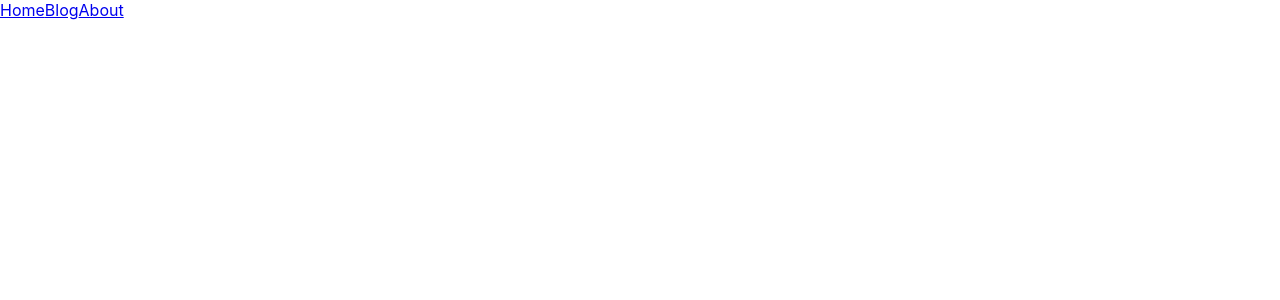
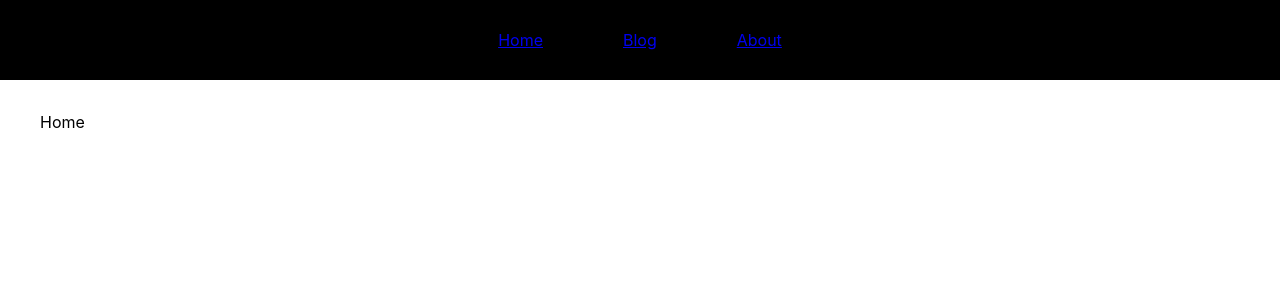
Before and after one commit to 1Alisa1/Blog, a React (Create React App) app: page / in a window 1280 px wide. Shown: the top 300 px of the page. Built offline with nearby package versions, Linux system fonts and the light colour scheme.

Commit message:
add scss

```diff
--- a/package.json
+++ b/package.json
@@ -40,5 +40,8 @@
       "last 1 firefox version",
       "last 1 safari version"
     ]
+  },
+  "devDependencies": {
+    "sass": "^1.56.0"
   }
 }
--- a/src/App.tsx
+++ b/src/App.tsx
@@ -7,10 +7,10 @@ import NotFoundPage from './pages/notFoundPage';
 function App() {
   return (
     <>
-      <header>
-        <Link to='/'>Home</Link>
-        <Link to='/blog'>Blog</Link>
-        <Link to='/about'>About</Link>
+      <header className='nav'>
+          <Link to='/'>Home</Link>
+          <Link to='/blog'>Blog</Link>
+          <Link to='/about'>About</Link>
       </header>
       <Routes>
         <Route path='/' element={<HomePage />} />;
--- a/src/index.css
+++ /dev/null
@@ -1,13 +0,0 @@
-body {
-  margin: 0;
-  font-family: -apple-system, BlinkMacSystemFont, 'Segoe UI', 'Roboto', 'Oxygen',
-    'Ubuntu', 'Cantarell', 'Fira Sans', 'Droid Sans', 'Helvetica Neue',
-    sans-serif;
-  -webkit-font-smoothing: antialiased;
-  -moz-osx-font-smoothing: grayscale;
-}
-
-code {
-  font-family: source-code-pro, Menlo, Monaco, Consolas, 'Courier New',
-    monospace;
-}
--- /dev/null
+++ b/src/index.scss
@@ -0,0 +1,51 @@
+body {
+  margin: 0;
+  font-family: -apple-system, BlinkMacSystemFont, 'Segoe UI', 'Roboto', 'Oxygen',
+    'Ubuntu', 'Cantarell', 'Fira Sans', 'Droid Sans', 'Helvetica Neue',
+    sans-serif;
+  -webkit-font-smoothing: antialiased;
+  -moz-osx-font-smoothing: grayscale;
+}
+
+code {
+  font-family: source-code-pro, Menlo, Monaco, Consolas, 'Courier New',
+    monospace;
+}
+
+
+$bg: black;
+$bottom: 2rem;
+
+@mixin wrapper() {
+  width: 1200px;
+  margin: 0 auto;
+}
+
+@mixin flex() {
+  display: flex;
+  align-items: center;
+  justify-content: center;
+}
+
+.nav {
+  width: 100%;
+  height: 10vh;
+  background-color: $bg;
+  color: white;
+  margin-bottom: $bottom;
+  @include flex();
+    a {
+      padding-left: 5vh;
+      padding-right: 5vh;
+      &:visited {
+        color:white;
+      }
+      &:hover {
+        color: darken(white, 10%);
+      }
+    }
+}
+
+.wrapper {
+  @include wrapper();
+}
--- a/src/index.tsx
+++ b/src/index.tsx
@@ -1,7 +1,7 @@
 import React from 'react';
 import ReactDOM from 'react-dom/client';
 import { BrowserRouter } from 'react-router-dom';
-import './index.css';
+import './index.scss';
 import App from './App';
 
 const root = ReactDOM.createRoot(
--- a/src/pages/aboutPage.tsx
+++ b/src/pages/aboutPage.tsx
@@ -1,6 +1,6 @@
 function AboutPage() {
   return (
-    <div></div>
+    <div className="wrapper">About us</div>
   );
 }
 
--- a/src/pages/blogPage.tsx
+++ b/src/pages/blogPage.tsx
@@ -1,6 +1,6 @@
 function BlogPage() {
   return (
-    <div></div>
+    <div className="wrapper">Blog</div>
   );
 }
 
--- a/src/pages/homePage.tsx
+++ b/src/pages/homePage.tsx
@@ -1,6 +1,6 @@
 function HomePage() {
   return (
-    <div></div>
+    <div className="wrapper">Home</div>
   );
 }
 
--- a/src/pages/notFoundPage.tsx
+++ b/src/pages/notFoundPage.tsx
@@ -1,6 +1,10 @@
+import { Link } from "react-router-dom";
+
 function NotFoundPage() {
   return (
-    <div></div>
+    <div className="wrapper">
+      <Link to='/'>Home</Link>
+    </div>
   );
 }
 
```
Also changed, not shown: public/manifest.json, 1 other file (tests, documents, lock files or other folders).
